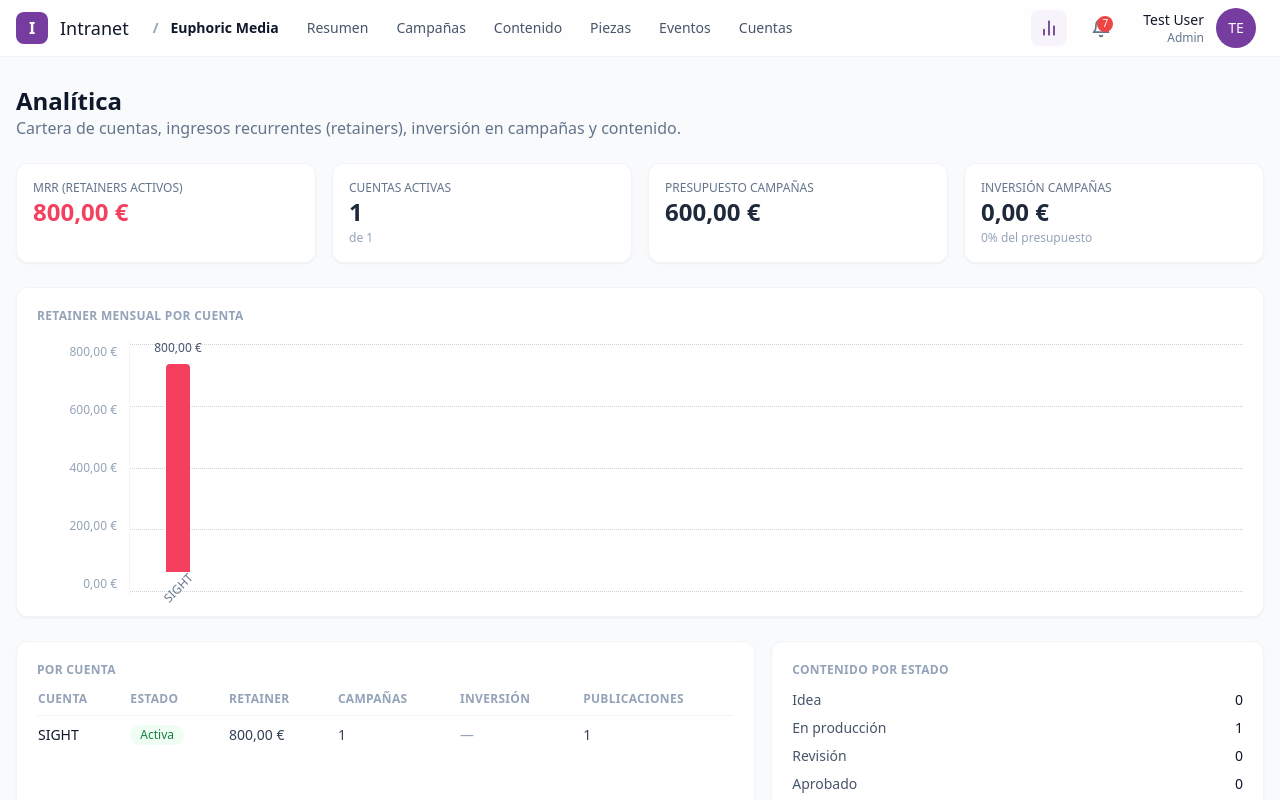
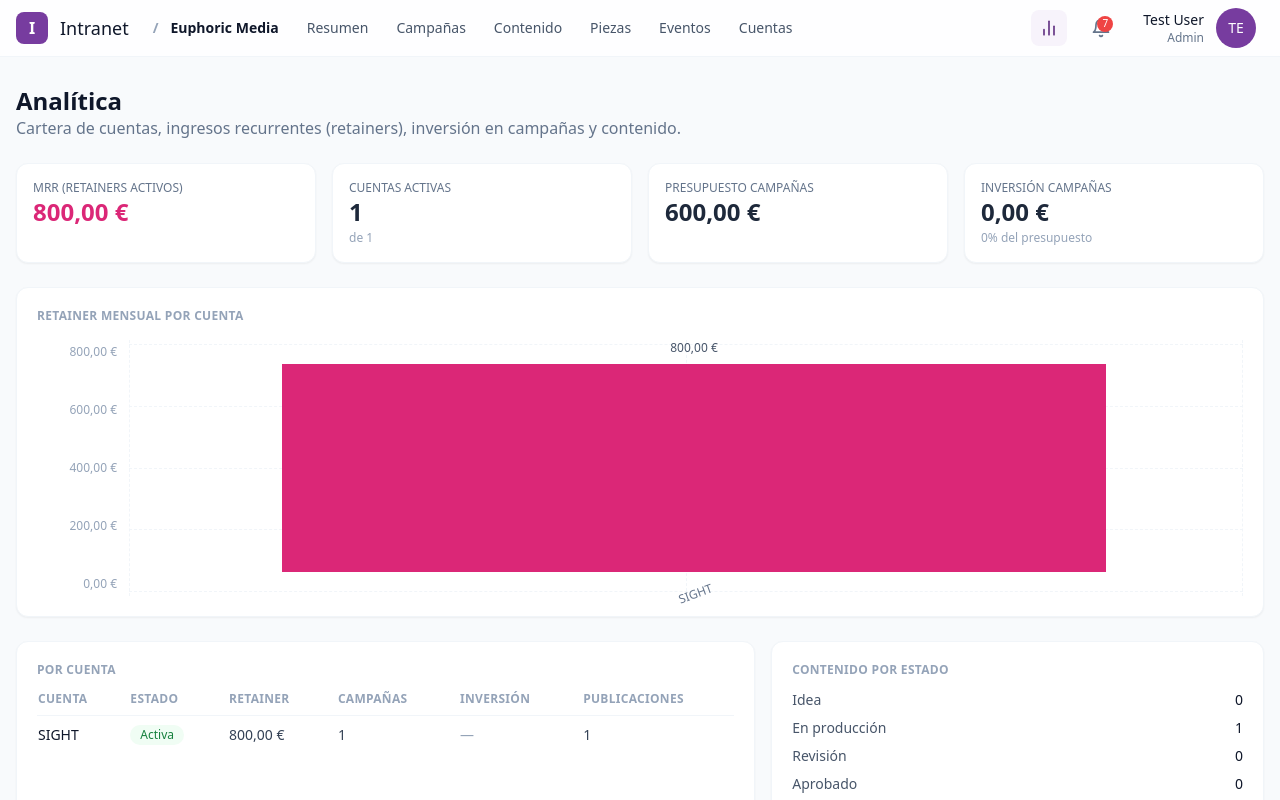
Before and after one commit to Arian1192/intranet-boilerplate, a React (Vite) app: page /euphoric/analitica in a window 1280 px wide. Shown: the top 800 px of the page. Built offline with nearby package versions, Linux system fonts and the light colour scheme.

Commit message:
fix: match Analítica chart to original — wide pink-600 bar, vertical gridlines, -20deg label

```diff
--- a/src/features/euphoric/components/RetainerBarChart.tsx
+++ b/src/features/euphoric/components/RetainerBarChart.tsx
@@ -13,9 +13,10 @@ export interface RetainerBarChartProps {
 }
 
 /**
- * Single-series column chart: one bar per account, rose accent, dotted
- * gridlines, currency-formatted axis. No legend needed (one series — the
- * panel title already names what's plotted), per the dataviz skill.
+ * Single-series column chart: one wide bar per account, pink-600 accent,
+ * dashed horizontal + vertical gridlines, currency-formatted axis. No
+ * legend needed (one series — the panel title already names what's
+ * plotted), per the dataviz skill.
  */
 export function RetainerBarChart({ data, max }: RetainerBarChartProps) {
   const ticks = Array.from({ length: TICK_COUNT }, (_, i) => (max * (TICK_COUNT - 1 - i)) / (TICK_COUNT - 1));
@@ -32,23 +33,28 @@ export function RetainerBarChart({ data, max }: RetainerBarChartProps) {
           <span key={tick}>{formatCurrencyEs(tick)}</span>
         ))}
       </div>
-      <div className="relative flex flex-1 items-end gap-8 border-l border-slate-100 pl-4">
+      <div className="relative flex flex-1 items-end gap-8 pl-4">
         <div aria-hidden="true" className="pointer-events-none absolute inset-0 flex flex-col justify-between py-1">
           {ticks.map((tick) => (
-            <div key={tick} className="border-t border-dotted border-slate-300" />
+            <div key={tick} className="border-t border-dashed border-[#f1f5f9]" />
           ))}
+        </div>
+        <div aria-hidden="true" className="pointer-events-none absolute inset-0 flex justify-between">
+          <div className="h-full border-l border-dashed border-[#f1f5f9]" />
+          <div className="h-full border-l border-dashed border-[#f1f5f9]" />
+          <div className="h-full border-l border-dashed border-[#f1f5f9]" />
         </div>
         {data.map((item) => {
           const heightPct = max > 0 ? Math.min(Math.max((item.value / max) * 100, 0), 100) : 0;
           return (
-            <div key={item.label} className="relative z-10 flex h-full w-16 flex-col items-center justify-end gap-2">
+            <div key={item.label} className="relative z-10 flex h-full flex-1 flex-col items-center justify-end gap-2">
               <span className="text-xs font-medium tabular-nums text-slate-600">{formatCurrencyEs(item.value)}</span>
               <div
-                className="w-6 rounded-t-[4px] bg-rose-500"
+                className="w-3/4 bg-[#db2777]"
                 style={{ height: `${heightPct}%` }}
                 title={`${item.label}: ${formatCurrencyEs(item.value)}`}
               />
-              <span className="text-xs font-medium text-slate-500 -rotate-45">{item.label}</span>
+              <span className="origin-right -rotate-[20deg] text-right text-xs text-slate-500">{item.label}</span>
             </div>
           );
         })}
--- a/src/features/euphoric/pages/AnaliticaPage.tsx
+++ b/src/features/euphoric/pages/AnaliticaPage.tsx
@@ -24,7 +24,7 @@ export function AnaliticaPage() {
         <StatCard
           label="MRR (RETAINERS ACTIVOS)"
           value={formatCurrencyEs(analytics.mrr)}
-          valueClassName="text-rose-500"
+          valueClassName="text-[#db2777]"
         />
         <StatCard
           label="CUENTAS ACTIVAS"
```
